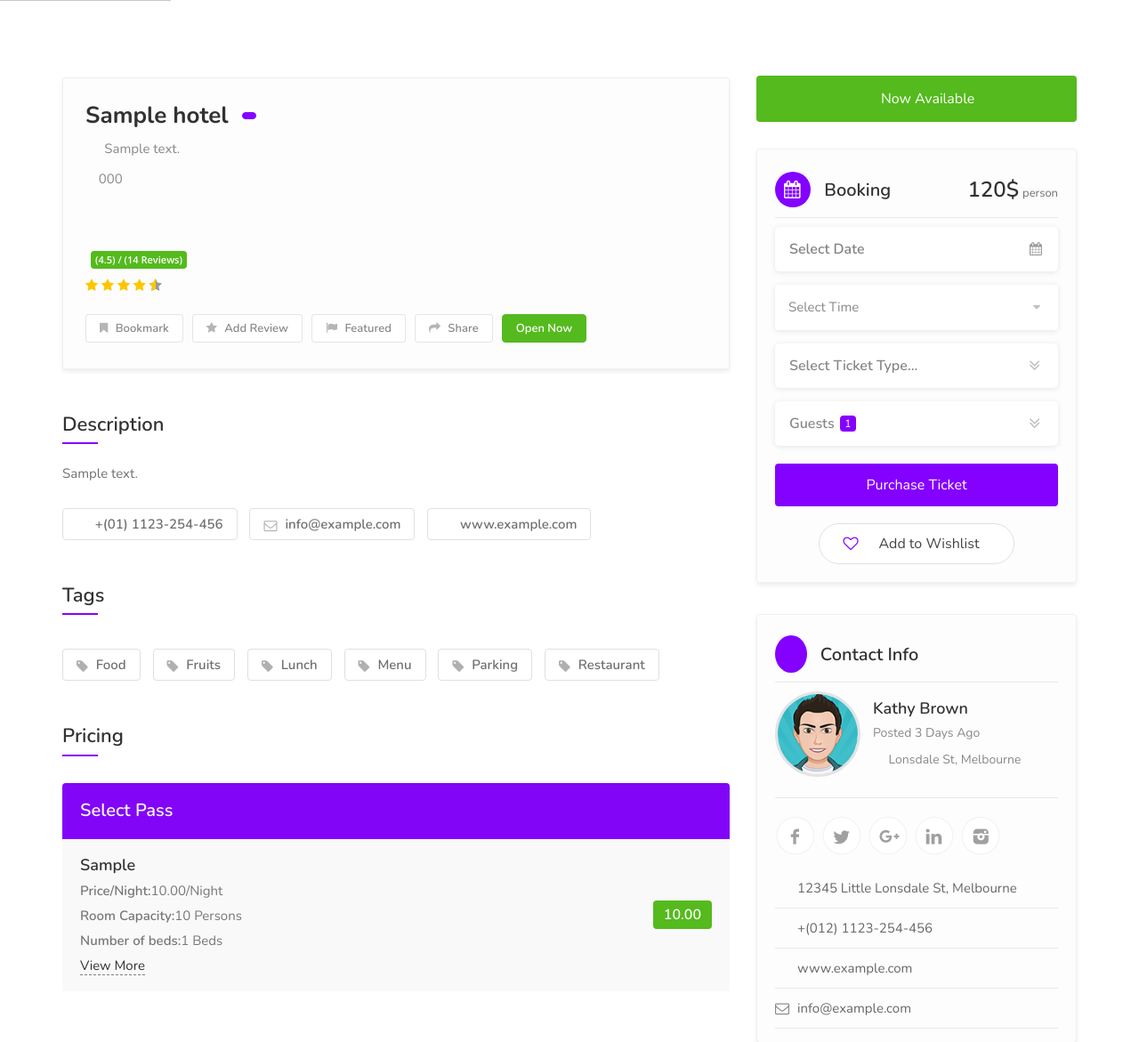
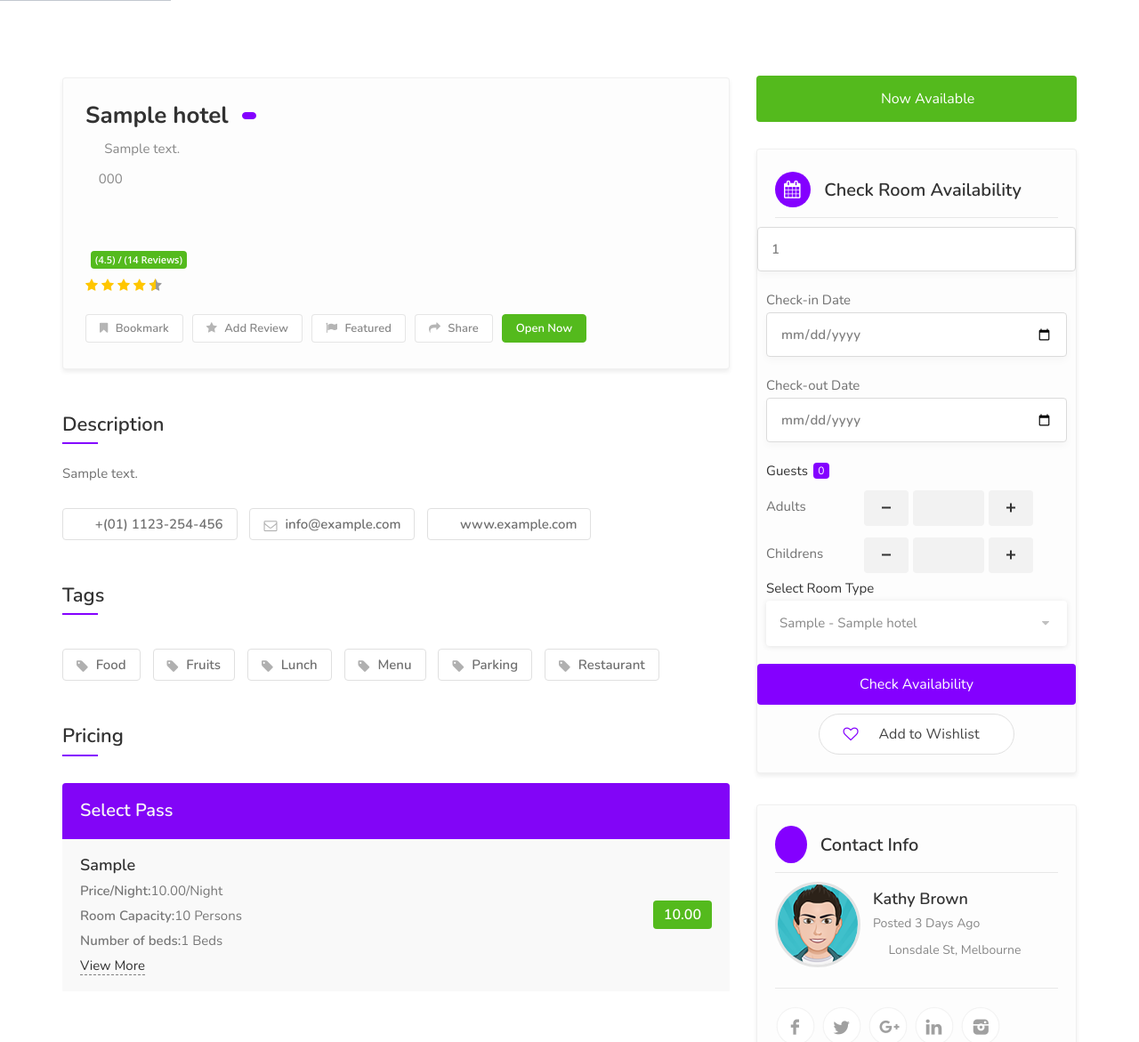
Before and after one commit to Fortesacena/Hotel_Management_System, a Django app: template templates/hotel/hotel_detail.html in a window 1280 px wide. Shown: the part 473-1644 px from the top of the page at 89% size. Run offline with Django 5.2, Linux system fonts and the light colour scheme; tables that the repository leaves empty hold one stand-in row (values such as "Sample post"); the template is opened without the code that fills it: values that come from a table or form of the project are taken from there, most other values are stand-ins (such as "Sample title", 1, 10 or a date in 2020); grey boxes marked "Sample" are stand-in pictures; some libraries are stand-ins or nearby versions; some web fonts are replaced.

Commit message:
check_room_availability

```diff
--- /dev/null
+++ b/booking/urls.py
@@ -0,0 +1,8 @@
+from django.urls import path
+from booking import views
+
+app_name = "booking"
+
+urlpatterns = [
+    path("check_room_availability/", views.check_room_availability, name="check_room_availability"),
+]
--- a/hms_project/urls.py
+++ b/hms_project/urls.py
@@ -23,6 +23,7 @@
     path('admin/', admin.site.urls),
     path("user/", include("userauths.urls")),
     path("", include("hotel.urls")),
+    path("booking/", include("booking.urls")),
 ]
 
 
--- a/templates/hotel/hotel_detail.html
+++ b/templates/hotel/hotel_detail.html
@@ -8,7 +8,8 @@
 
         {% for hotel_gallery in hotel.hotel_gallery.all %}
 
-        <a href="{{hotel_gallery.image.url}}" data-background-image="{{hotel_gallery.image.url}}" class="item utf_gallery"></a>
+        <a href="{{hotel_gallery.image.url}}" data-background-image="{{hotel_gallery.image.url}}"
+            class="item utf_gallery"></a>
 
         {% endfor %}
     </div>
@@ -20,10 +21,10 @@
                 <div class="utf_listing_titlebar_title">
                     <h2>{{hotel.name}} <span class="listing-tag"></span></h2>
                     <span> <a href="#utf_listing_location" class="listing-address"> <i class="sl sl-icon-location"></i>
-                            {{hotel.address}}</a> </span><br/>
-                    <span class="call_now"><i class="sl sl-icon-phone"></i>{{hotel.mobile}}</span><br/>
-                    <div class="utf_star_rating_section" data-rating="4.5"><br/>
-                        <div class="utf_counter_star_rating">(4.5) / (14 Reviews)</div><br/>
+                            {{hotel.address}}</a> </span><br />
+                    <span class="call_now"><i class="sl sl-icon-phone"></i>{{hotel.mobile}}</span><br />
+                    <div class="utf_star_rating_section" data-rating="4.5"><br />
+                        <div class="utf_counter_star_rating">(4.5) / (14 Reviews)</div><br />
                     </div>
                     <ul class="listing_item_social">
                         <li><a href="#"><i class="fa fa-bookmark"></i> Bookmark</a></li>
@@ -74,7 +75,8 @@
                                 <p><strong>Price/Night:</strong>{{r.price}}/Night</p>
                                 <p><strong>Room Capacity:</strong>{{r.room_capacity}} Persons</p>
                                 <p><strong>Number of beds:</strong>{{r.number_of_beds}} Beds</p>
-                                <p><a href="{% url 'hotel:room_type_detail' hotel.slug r.slug %}" style="border-bottom:1px gray dashed; margin-top: 10px;">View More</a></p>
+                                <p><a href="{% url 'hotel:room_type_detail' hotel.slug r.slug %}"
+                                        style="border-bottom:1px gray dashed; margin-top: 10px;">View More</a></p>
                                 <span>{{r.price}}</span>
                             </li>
                             {% endfor %}
@@ -372,81 +374,58 @@
                 data-tip-content="Purchase ticket has been verified and belongs business owner or manager."> <i
                     class="sl sl-icon-check"></i> Now Available</div>
             <div class="utf_box_widget booking_widget_box">
-                <h3><i class="fa fa-calendar"></i> Booking
-                    <div class="price">
-                        <span>120$<small>person</small></span>
-                    </div>
+                <h3><i class="fa fa-calendar"></i> Check Room Availability
                 </h3>
                 <div class="row with-forms margin-top-0">
-                    <div class="col-lg-12 col-md-12 select_date_box">
-                        <input type="text" id="date-picker" placeholder="Select Date" readonly="readonly">
-                        <i class="fa fa-calendar"></i>
-                    </div>
-                    <div class="with-forms">
-                        <div class="col-lg-12 col-md-12">
-                            <select class="utf_chosen_select_single">
-                                <option label="Select Time">Select Time</option>
-                                <option>8:00 AM - 10:00 AM</option>
-                                <option>10:00 AM - 12:00 AM</option>
-                                <option>12:00 AM - 02:00 PM</option>
-                                <option>02:00 PM - 04:00 PM</option>
-                                <option>04:00 PM - 06:00 PM</option>
-                                <option>06:00 PM - 08:00 PM</option>
-                                <option>08:00 PM - 10:00 PM</option>
-                                <option>10:00 PM - 12:00 AM</option>
-                            </select>
+                    <form class="row with-forms margin-top-0" method="POST" action="{% url 'booking:check_room_availability' %}">
+                        {% csrf_token %}
+                        <input type="text" value="{{hotel.id}}" name="hotel-id" id="">
+                        <div class="col-lg-12 col-md-12 select_date_box">
+                            <label for="">Check-in Date</label>
+                            <input type="date" value="{{checkin}}" name="checkin"
+                                placeholder="Select Date">
                         </div>
-                    </div>
-                    <div class="col-lg-12">
-                        <div class="panel-dropdown time-slots-dropdown">
-                            <a href="#">Select Ticket Type...</a>
-                            <div class="panel-dropdown-content padding-reset">
-                                <div class="panel-dropdown-scrollable">
-                                    <div class="time-slot">
-                                        <input type="radio" name="time-slot" id="time-slot-1">
-                                        <label for="time-slot-1">
-                                            <strong>Basic Ticket</strong>
-                                            <span>5 Ticket Available</span>
-                                        </label>
+                        <div class="col-lg-12 col-md-12 select_date_box">
+                            <label for="">Check-out Date</label>
+                            <input type="date" class="checkout_date" name="checkout" value="{{checkout}}"
+                                placeholder="Select Date">
+                        </div>
+                        <div class="with-forms">
+                            <div class="col-lg-12 col-md-12">
+                                <a href="#">Guests <span class="qtyTotal" name="qtyTotal">1</span></a>
+                                <div class="panel-dropdown-content">
+                                    <div class="qtyButtons">
+                                        <div class="qtyTitle">Adults</div>
+                                        <input type="text" name="adult" {% if adult is None %}value="1" {% else
+                                            %}value="{{adult}}" {% endif %}>
                                     </div>
-
-                                    <div class="time-slot">
-                                        <input type="radio" name="time-slot" id="time-slot-2">
-                                        <label for="time-slot-2">
-                                            <strong>Standard Ticket</strong>
-                                            <span>8 Ticket Available</span>
-                                        </label>
-                                    </div>
-
-                                    <div class="time-slot">
-                                        <input type="radio" name="time-slot" id="time-slot-3">
-                                        <label for="time-slot-3">
-                                            <strong>Golden Ticket</strong>
-                                            <span>10 Ticket Available</span>
-                                        </label>
+                                    <div class="qtyButtons">
+                                        <div class="qtyTitle">Childrens</div>
+                                        <input type="text" name="children" {% if children is None %}value="1" {% else
+                                            %}value="{{children}}" {% endif %}>
                                     </div>
                                 </div>
                             </div>
                         </div>
-                    </div>
-                    <div class="col-lg-12">
-                        <div class="panel-dropdown">
-                            <a href="#">Guests <span class="qtyTotal" name="qtyTotal">1</span></a>
-                            <div class="panel-dropdown-content">
-                                <div class="qtyButtons">
-                                    <div class="qtyTitle">Adults</div>
-                                    <input type="text" name="qtyInput" value="1">
-                                </div>
-                                <div class="qtyButtons">
-                                    <div class="qtyTitle">Childrens</div>
-                                    <input type="text" name="qtyInput" value="1">
-                                </div>
+
+                        <div class="with-forms margin-top-30">
+                            <div class="col-lg-12 col-md-12 ">
+                                <a href="#">Select Room Type</a>
+                                <select name="room-type" class="utf_chosen_select_single" required>
+                                    <!-- <option value="{{room_type|lower}}">{{room_type}}</option> -->
+                                    <option value="{{room_type|lower}}">{{room_type}}</option>
+
+                                    {% for r in hotel.hotel_room_types %}
+                                        <option value="{{r.slug}}">{{r.type}}</option>
+                                    {% endfor %}
+                                </select>
                             </div>
                         </div>
-                    </div>
+
+                        <button type="submit" class="utf_progress_button button fullwidth_block margin-top-5">Check
+                            Availability</button>
+                    </form>
                 </div>
-                <a href="listing_booking.html" class="utf_progress_button button fullwidth_block margin-top-5">Purchase
-                    Ticket</a>
                 <button class="like-button add_to_wishlist"><span class="like-icon"></span> Add to Wishlist</button>
                 <div class="clearfix"></div>
             </div>
--- a/templates/hotel/room_type_detail.html
+++ b/templates/hotel/room_type_detail.html
@@ -59,6 +59,7 @@
 
 
         </div>
+      </div>
         <div class="col-lg-4">
             <div class=" booking_widget_box" style="border: 1px dashed rgba(42, 1, 119, 0.61); padding: 14px; border-radius: 10px;">
               <h3><i class="fa fa-calendar"></i> Booking</h3>
@@ -79,11 +80,11 @@
                           <div class="panel-dropdown-content">
                               <div class="qtyButtons">
                                   <div class="qtyTitle">Adults</div>
-                                  <input type="text" name="adult" {% if adult == None %}value="1"{% else %}value="{{adult}}"{% endif %}>
+                                  <input type="text" name="adult" {% if adult is None %}value="1"{% else %}value="{{adult}}"{% endif %}>
                               </div>
                               <div class="qtyButtons">
                                   <div class="qtyTitle">Childrens</div>
-                                  <input type="text" name="children" {% if children == None %}value="1"{% else %}value="{{children}}"{% endif %}>
+                                  <input type="text" name="children" {% if children is None %}value="1"{% else %}value="{{children}}"{% endif %}>
                               </div>
                           </div>
                       </div>
--- a/templates/partials/base.html
+++ b/templates/partials/base.html
@@ -189,8 +189,8 @@
 
 
 
-
     <!-- Scripts -->
+    <script src="{% static 'scripts/custom.js' %}"></script>
     <script src="{% static 'scripts/jquery-3.4.1.min.js' %}"></script>
     <script src="{% static 'scripts/chosen.min.js' %}"></script>
     <script src="{% static 'scripts/slick.min.js' %}"></script>
@@ -203,6 +203,13 @@
     <script src="{% static 'scripts/color_switcher.js' %}"></script>
     <script src="{% static 'scripts/jquery_custom.js' %}"></script>
     <script src="{% static 'scripts/typed.js' %}"></script>
+    <script src="{% static 'scripts/infobox.min.js' %}"></script>
+    <script src="{% static 'scripts/markerclusterer.js' %}"></script>
+    <script src="{% static 'scripts/maps.js' %}"></script>
+    <script src="{% static 'scripts/datedropper.js' %}"></script>
+    <script src="{% static 'scripts/quantityButtons.js' %}"></script>
+    <script src="{% static 'scripts/moment.min.js' %}"></script>
+    <script src="{% static 'scripts/daterangepicker.js' %}"></script>
 
     <script>
         function initAutocomplete() {
```
Also changed, not shown: booking/views.py (+17 -1 lines).
